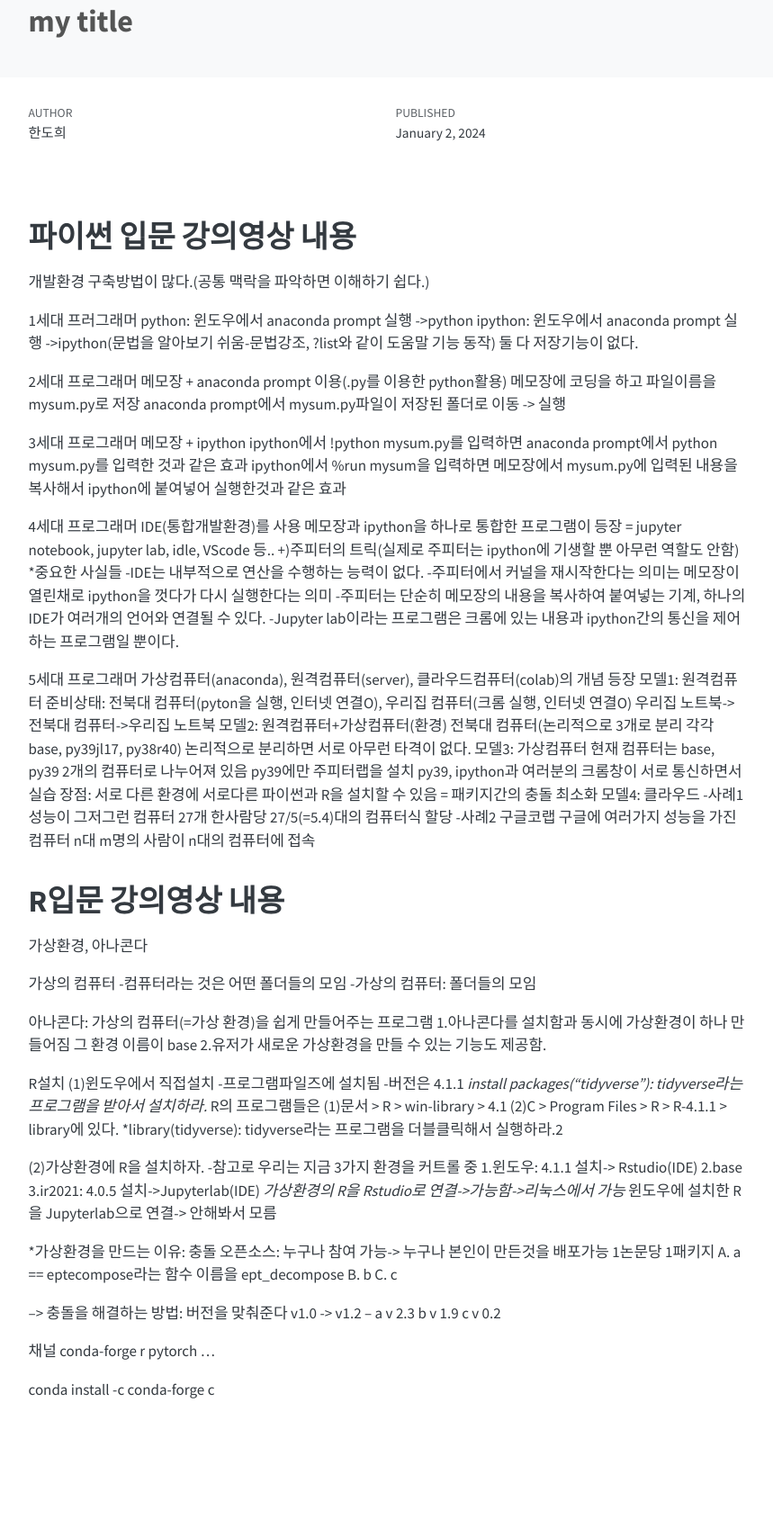
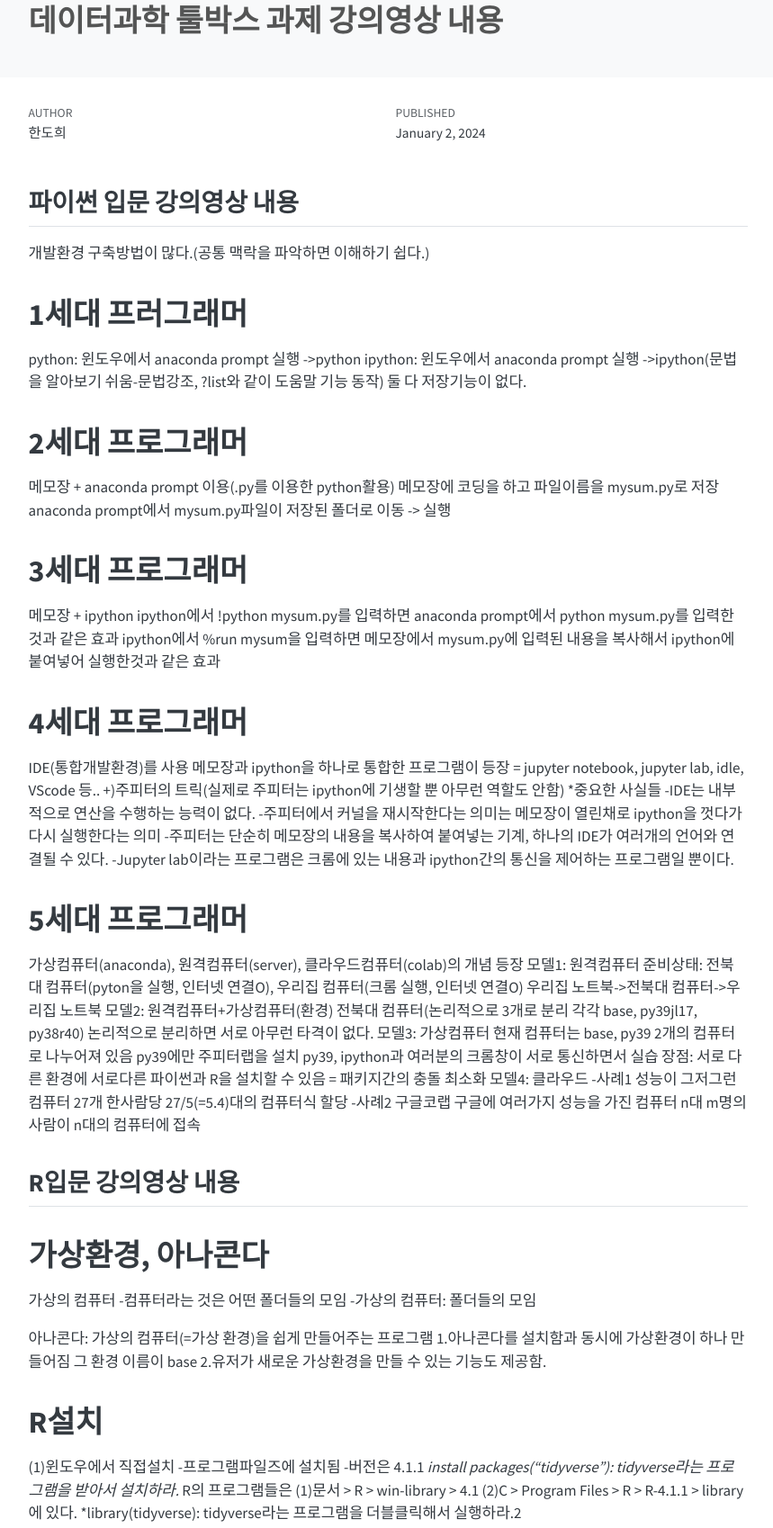
Before and after one commit to handoehee/blog_test, a plain HTML site: page posts/Untitled-2.html in a window 1280 px wide. Shown: the part 101-1799 px from the top of the page at 90% size, without its empty margins (209-1068 px from the left). Before the commit the page ends 1752 px from the top, so only its background shows below. Drawn offline with Linux system fonts and the light colour scheme.

Commit message:
Built site for gh-pages

```diff
--- a/posts/Untitled-2.html
+++ b/posts/Untitled-2.html
@@ -9,7 +9,7 @@
 <meta name="author" content="한도희">
 <meta name="dcterms.date" content="2024-01-02">
 
-<title>한도희_blog - my title</title>
+<title>한도희_blog - 데이터과학 툴박스 과제 강의영상 내용</title>
 <style>
 code{white-space: pre-wrap;}
 span.smallcaps{font-variant: small-caps;}
@@ -115,7 +115,7 @@ ul.task-list li input[type="checkbox"] {
 <header id="title-block-header" class="quarto-title-block default page-columns page-full">
   <div class="quarto-title-banner page-columns page-full">
     <div class="quarto-title column-body">
-      <h1 class="title">my title</h1>
+      <h1 class="title">데이터과학 툴박스 과제 강의영상 내용</h1>
                       </div>
   </div>
 
@@ -151,22 +151,45 @@ ul.task-list li input[type="checkbox"] {
 
 
 
-<section id="파이썬-입문-강의영상-내용" class="level1">
-<h1>파이썬 입문 강의영상 내용</h1>
+<section id="파이썬-입문-강의영상-내용" class="level2">
+<h2 class="anchored" data-anchor-id="파이썬-입문-강의영상-내용">파이썬 입문 강의영상 내용</h2>
 <p>개발환경 구축방법이 많다.(공통 맥락을 파악하면 이해하기 쉽다.)</p>
-<p>1세대 프러그래머 python: 윈도우에서 anaconda prompt 실행 -&gt;python ipython: 윈도우에서 anaconda prompt 실행 -&gt;ipython(문법을 알아보기 쉬움-문법강조, ?list와 같이 도움말 기능 동작) 둘 다 저장기능이 없다.</p>
-<p>2세대 프로그래머 메모장 + anaconda prompt 이용(.py를 이용한 python활용) 메모장에 코딩을 하고 파일이름을 mysum.py로 저장 anaconda prompt에서 mysum.py파일이 저장된 폴더로 이동 -&gt; 실행</p>
-<p>3세대 프로그래머 메모장 + ipython ipython에서 !python mysum.py를 입력하면 anaconda prompt에서 python mysum.py를 입력한 것과 같은 효과 ipython에서 %run mysum을 입력하면 메모장에서 mysum.py에 입력된 내용을 복사해서 ipython에 붙여넣어 실행한것과 같은 효과</p>
-<p>4세대 프로그래머 IDE(통합개발환경)를 사용 메모장과 ipython을 하나로 통합한 프로그램이 등장 = jupyter notebook, jupyter lab, idle, VScode 등.. +)주피터의 트릭(실제로 주피터는 ipython에 기생할 뿐 아무런 역할도 안함) *중요한 사실들 -IDE는 내부적으로 연산을 수행하는 능력이 없다. -주피터에서 커널을 재시작한다는 의미는 메모장이 열린채로 ipython을 껏다가 다시 실행한다는 의미 -주피터는 단순히 메모장의 내용을 복사하여 붙여넣는 기계, 하나의 IDE가 여러개의 언어와 연결될 수 있다. -Jupyter lab이라는 프로그램은 크롬에 있는 내용과 ipython간의 통신을 제어하는 프로그램일 뿐이다.</p>
-<p>5세대 프로그래머 가상컴퓨터(anaconda), 원격컴퓨터(server), 클라우드컴퓨터(colab)의 개념 등장 모델1: 원격컴퓨터 준비상태: 전북대 컴퓨터(pyton을 실행, 인터넷 연결O), 우리집 컴퓨터(크롬 실행, 인터넷 연결O) 우리집 노트북-&gt;전북대 컴퓨터-&gt;우리집 노트북 모델2: 원격컴퓨터+가상컴퓨터(환경) 전북대 컴퓨터(논리적으로 3개로 분리 각각 base, py39jl17, py38r40) 논리적으로 분리하면 서로 아무런 타격이 없다. 모델3: 가상컴퓨터 현재 컴퓨터는 base, py39 2개의 컴퓨터로 나누어져 있음 py39에만 주피터랩을 설치 py39, ipython과 여러분의 크롬창이 서로 통신하면서 실습 장점: 서로 다른 환경에 서로다른 파이썬과 R을 설치할 수 있음 = 패키지간의 충돌 최소화 모델4: 클라우드 -사례1 성능이 그저그런 컴퓨터 27개 한사람당 27/5(=5.4)대의 컴퓨터식 할당 -사례2 구글코랩 구글에 여러가지 성능을 가진 컴퓨터 n대 m명의 사람이 n대의 컴퓨터에 접속</p>
 </section>
-<section id="r입문-강의영상-내용" class="level1">
-<h1>R입문 강의영상 내용</h1>
-<p>가상환경, 아나콘다</p>
+<section id="세대-프러그래머" class="level1">
+<h1>1세대 프러그래머</h1>
+<p>python: 윈도우에서 anaconda prompt 실행 -&gt;python ipython: 윈도우에서 anaconda prompt 실행 -&gt;ipython(문법을 알아보기 쉬움-문법강조, ?list와 같이 도움말 기능 동작) 둘 다 저장기능이 없다.</p>
+</section>
+<section id="세대-프로그래머" class="level1">
+<h1>2세대 프로그래머</h1>
+<p>메모장 + anaconda prompt 이용(.py를 이용한 python활용) 메모장에 코딩을 하고 파일이름을 mysum.py로 저장 anaconda prompt에서 mysum.py파일이 저장된 폴더로 이동 -&gt; 실행</p>
+</section>
+<section id="세대-프로그래머-1" class="level1">
+<h1>3세대 프로그래머</h1>
+<p>메모장 + ipython ipython에서 !python mysum.py를 입력하면 anaconda prompt에서 python mysum.py를 입력한 것과 같은 효과 ipython에서 %run mysum을 입력하면 메모장에서 mysum.py에 입력된 내용을 복사해서 ipython에 붙여넣어 실행한것과 같은 효과</p>
+</section>
+<section id="세대-프로그래머-2" class="level1">
+<h1>4세대 프로그래머</h1>
+<p>IDE(통합개발환경)를 사용 메모장과 ipython을 하나로 통합한 프로그램이 등장 = jupyter notebook, jupyter lab, idle, VScode 등.. +)주피터의 트릭(실제로 주피터는 ipython에 기생할 뿐 아무런 역할도 안함) *중요한 사실들 -IDE는 내부적으로 연산을 수행하는 능력이 없다. -주피터에서 커널을 재시작한다는 의미는 메모장이 열린채로 ipython을 껏다가 다시 실행한다는 의미 -주피터는 단순히 메모장의 내용을 복사하여 붙여넣는 기계, 하나의 IDE가 여러개의 언어와 연결될 수 있다. -Jupyter lab이라는 프로그램은 크롬에 있는 내용과 ipython간의 통신을 제어하는 프로그램일 뿐이다.</p>
+</section>
+<section id="세대-프로그래머-3" class="level1">
+<h1>5세대 프로그래머</h1>
+<p>가상컴퓨터(anaconda), 원격컴퓨터(server), 클라우드컴퓨터(colab)의 개념 등장 모델1: 원격컴퓨터 준비상태: 전북대 컴퓨터(pyton을 실행, 인터넷 연결O), 우리집 컴퓨터(크롬 실행, 인터넷 연결O) 우리집 노트북-&gt;전북대 컴퓨터-&gt;우리집 노트북 모델2: 원격컴퓨터+가상컴퓨터(환경) 전북대 컴퓨터(논리적으로 3개로 분리 각각 base, py39jl17, py38r40) 논리적으로 분리하면 서로 아무런 타격이 없다. 모델3: 가상컴퓨터 현재 컴퓨터는 base, py39 2개의 컴퓨터로 나누어져 있음 py39에만 주피터랩을 설치 py39, ipython과 여러분의 크롬창이 서로 통신하면서 실습 장점: 서로 다른 환경에 서로다른 파이썬과 R을 설치할 수 있음 = 패키지간의 충돌 최소화 모델4: 클라우드 -사례1 성능이 그저그런 컴퓨터 27개 한사람당 27/5(=5.4)대의 컴퓨터식 할당 -사례2 구글코랩 구글에 여러가지 성능을 가진 컴퓨터 n대 m명의 사람이 n대의 컴퓨터에 접속</p>
+<section id="r입문-강의영상-내용" class="level2">
+<h2 class="anchored" data-anchor-id="r입문-강의영상-내용">R입문 강의영상 내용</h2>
+</section>
+</section>
+<section id="가상환경-아나콘다" class="level1">
+<h1>가상환경, 아나콘다</h1>
 <p>가상의 컴퓨터 -컴퓨터라는 것은 어떤 폴더들의 모임 -가상의 컴퓨터: 폴더들의 모임</p>
 <p>아나콘다: 가상의 컴퓨터(=가상 환경)을 쉽게 만들어주는 프로그램 1.아나콘다를 설치함과 동시에 가상환경이 하나 만들어짐 그 환경 이름이 base 2.유저가 새로운 가상환경을 만들 수 있는 기능도 제공함.</p>
-<p>R설치 (1)윈도우에서 직접설치 -프로그램파일즈에 설치됨 -버전은 4.1.1 <em>install packages(“tidyverse”): tidyverse라는 프로그램을 받아서 설치하라. </em>R의 프로그램들은 (1)문서 &gt; R &gt; win-library &gt; 4.1 (2)C &gt; Program Files &gt; R &gt; R-4.1.1 &gt; library에 있다. *library(tidyverse): tidyverse라는 프로그램을 더블클릭해서 실행하라.2</p>
+</section>
+<section id="r설치" class="level1">
+<h1>R설치</h1>
+<p>(1)윈도우에서 직접설치 -프로그램파일즈에 설치됨 -버전은 4.1.1 <em>install packages(“tidyverse”): tidyverse라는 프로그램을 받아서 설치하라. </em>R의 프로그램들은 (1)문서 &gt; R &gt; win-library &gt; 4.1 (2)C &gt; Program Files &gt; R &gt; R-4.1.1 &gt; library에 있다. *library(tidyverse): tidyverse라는 프로그램을 더블클릭해서 실행하라.2</p>
 <p>(2)가상환경에 R을 설치하자. -참고로 우리는 지금 3가지 환경을 커트롤 중 1.윈도우: 4.1.1 설치-&gt; Rstudio(IDE) 2.base 3.ir2021: 4.0.5 설치-&gt;Jupyterlab(IDE) <em>가상환경의 R을 Rstudio로 연결-&gt;가능함-&gt;리눅스에서 가능 </em>윈도우에 설치한 R을 Jupyterlab으로 연결-&gt; 안해봐서 모름</p>
+</section>
+<section id="가상환경을-만드는-이유와-그로인한-문제-해결방법" class="level1">
+<h1>가상환경을 만드는 이유와 그로인한 문제 해결방법</h1>
 <p>*가상환경을 만드는 이유: 충돌 오픈소스: 누구나 참여 가능-&gt; 누구나 본인이 만든것을 배포가능 1논문당 1패키지 A. a == eptecompose라는 함수 이름을 ept_decompose B. b C. c</p>
 <p>–&gt; 충돌을 해결하는 방법: 버전을 맞춰준다 v1.0 -&gt; v1.2 – a v 2.3 b v 1.9 c v 0.2</p>
 <p>채널 conda-forge r pytorch …</p>
--- a/sitemap.xml
+++ b/sitemap.xml
@@ -2,7 +2,7 @@
 <urlset xmlns="http://www.sitemaps.org/schemas/sitemap/0.9">
   <url>
     <loc>https://handoehee.github.io/blog_test/posts/Untitled-2.html</loc>
-    <lastmod>2024-01-03T06:21:26.606Z</lastmod>
+    <lastmod>2024-01-03T06:27:42.798Z</lastmod>
   </url>
   <url>
     <loc>https://handoehee.github.io/blog_test/index.html</loc>
```
Also changed, not shown: index.html (+1 -1 lines), search.json (+16 -2 lines), 1 other file.
